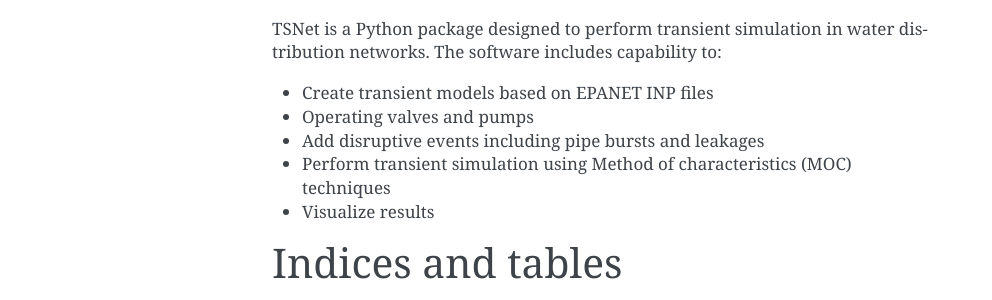
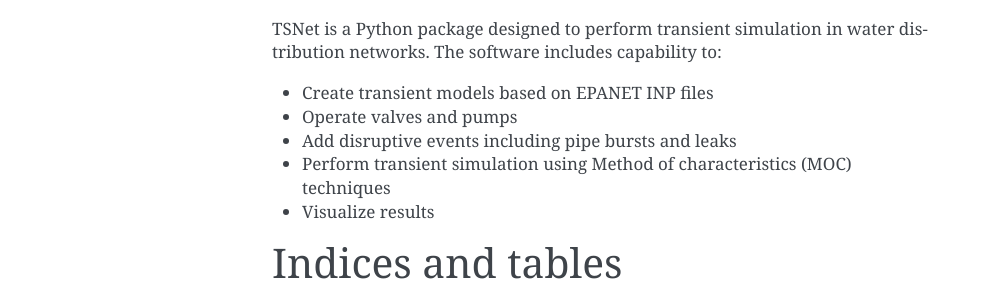
Before and after one commit to glorialulu/TSNet, a Sphinx documentation site: the page built from docs/index.rst, in a window 1280 px wide. Shown: the part 512-812 px from the top of the page, without its empty margins (148-1140 px from the left). Built offline with Sphinx 7.4.7, drawn with Linux system fonts in a browser that asks for light colours; pages that are not in the unit, such as notebooks, are missing from menus.

Commit message:
docs updated

```diff
--- a/docs/index.rst
+++ b/docs/index.rst
@@ -10,8 +10,8 @@
 distribution networks. The software includes capability to:
 
 * Create transient models based on EPANET INP files
-* Operating valves and pumps
-* Add disruptive events including pipe bursts and leakages
+* Operate valves and pumps
+* Add disruptive events including pipe bursts and leaks
 * Perform transient simulation using Method of characteristics (MOC) techniques
 * Visualize results
 
```
